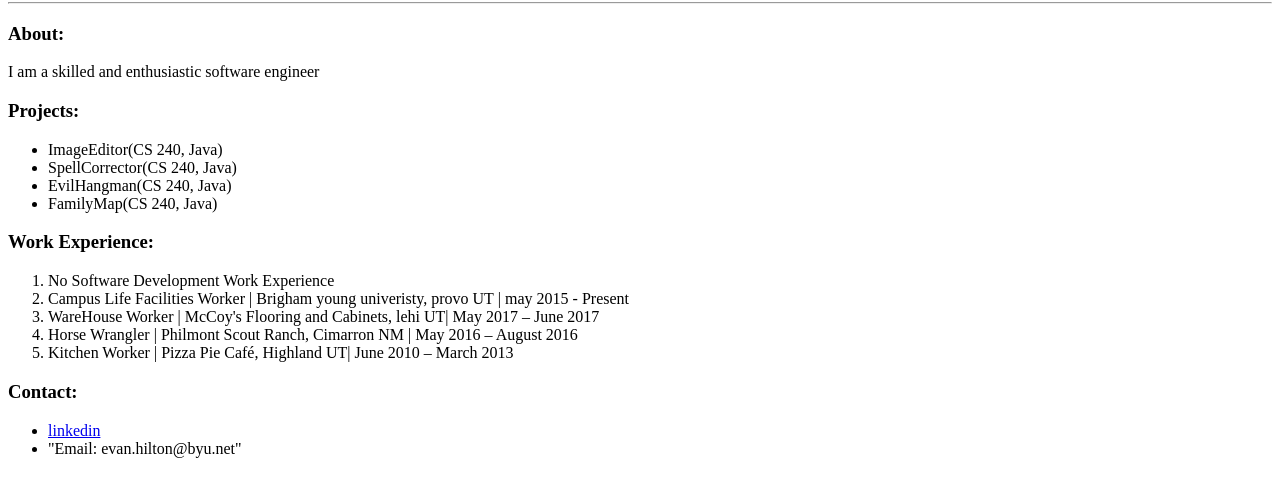
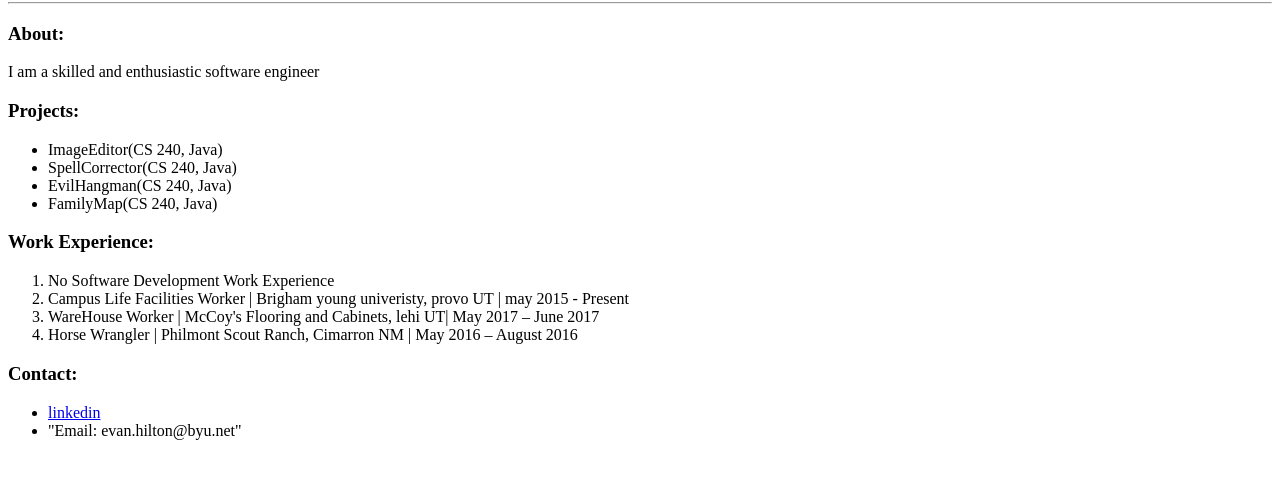
Before and after one commit to evanhilt/ArtPortfolio, a plain HTML site: page index.html in a window 1280 px wide. Shown: the part 78-574 px from the top of the page. Drawn offline with Linux system fonts and the light colour scheme.

Commit message:
My portfolio

```diff
--- a/index.html
+++ b/index.html
@@ -21,7 +21,6 @@
 <li>Campus Life Facilities Worker | Brigham young univeristy, provo UT | may 2015 - Present</li>
 <li>WareHouse Worker | McCoy's Flooring and Cabinets, lehi UT| May 2017 – June 2017</li>
 <li>Horse Wrangler | Philmont Scout Ranch, Cimarron NM | May 2016 – August 2016</li>
-<li>Kitchen Worker | Pizza Pie Café, Highland UT| June 2010 – March 2013</li>
 </ol>
 <h3>Contact:</h3>
 <ul>
```
